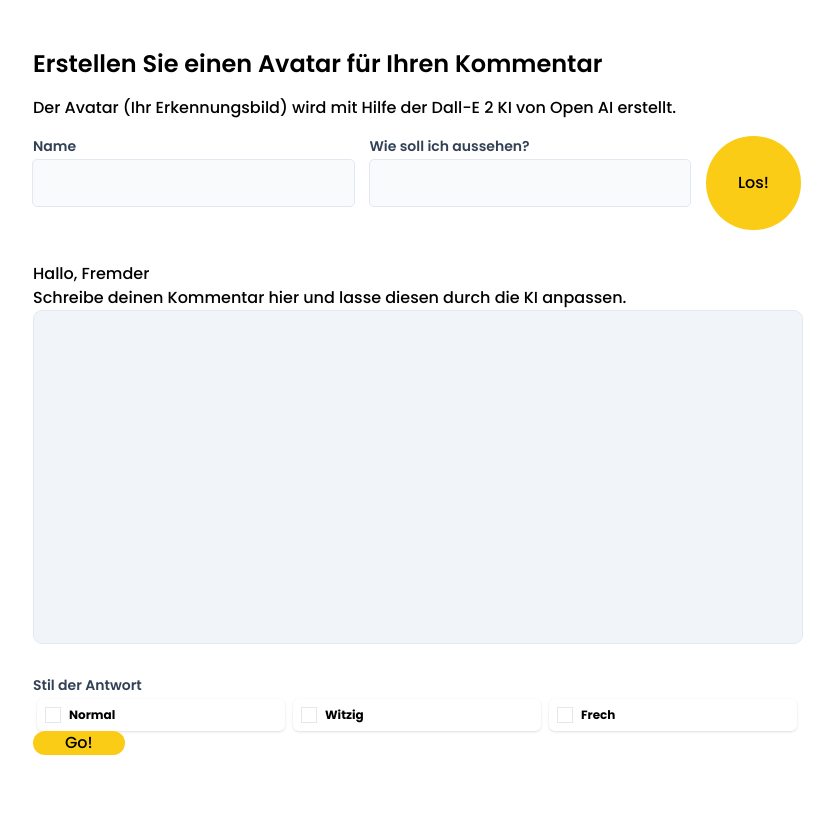
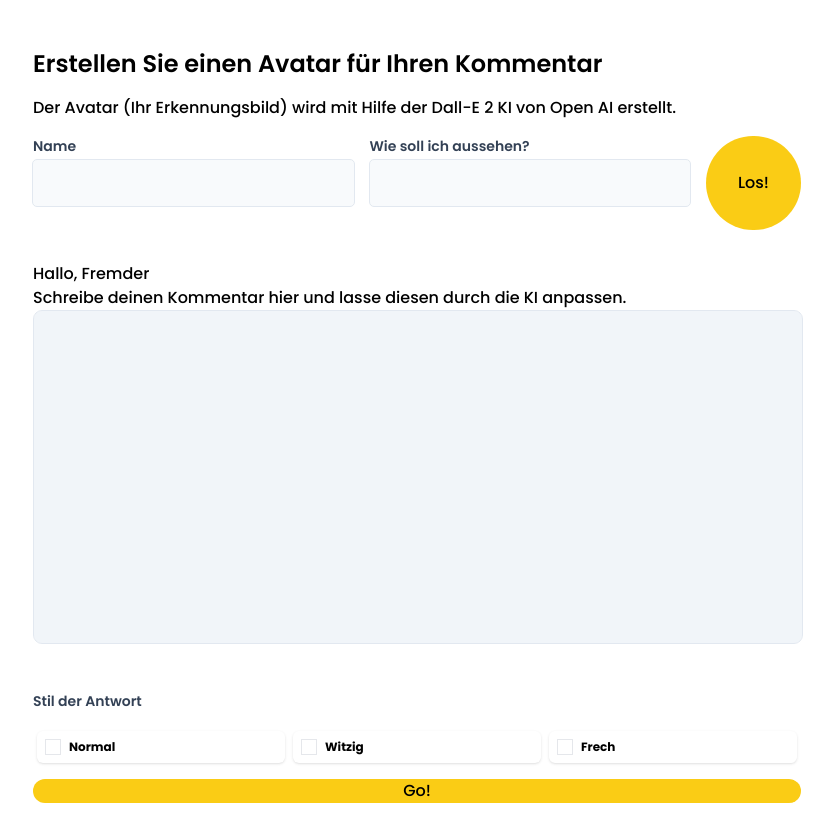
Before and after one commit to eoss-sh/gpt-next-std, a Next.js app: page / in a window 1280 px wide. Shown: the whole page, without its empty margins (223-1057 px from the left). Before the commit the page ends 800 px from the top, so only its background shows below. Built offline with nearby package versions, Linux system fonts and the light colour scheme.

Commit message:
small staling changes

```diff
--- a/src/components/answer.tsx
+++ b/src/components/answer.tsx
@@ -33,9 +33,9 @@ function handleChange(e: React.ChangeEvent<HTMLInputElement>) {
 }
 
 return (
-  <div className="container">
+  <div>
     <h1>Schreibe deinen Kommentar hier und lasse diesen durch die KI anpassen.</h1>
-    <form className="our-form" onSubmit={handleSubmit}>
+    <form className="flex flex-col gap-4" onSubmit={handleSubmit}>
       <Textarea onChange={handleChange} rows={10} value={prompt} />
       <RadioGroup
         options={[
@@ -60,7 +60,7 @@ return (
 
     {isLoading && <Loader />}
 
-    <div className="answer-area">{answer}</div>
+    <div className="answer-area mt-8">{answer}</div>
   </div>
 )
 }
--- a/src/pages/api/get-text.tsx
+++ b/src/pages/api/get-text.tsx
@@ -8,7 +8,7 @@ export default async function handler(req: any, res: any) {
   if (typeof req.body.prompt === "string") {
     const response = await openai.createCompletion({
       model: "text-davinci-003",
-      prompt: `Dies ist ein Kommentar zu einem Artikel zum Thema künstliche Intelligenz: ${req.body.prompt}. Bitte schreibe den KOmmentar um, optiere diesen und ergänze ihn mit hilfreichen Infos. Der Kommentar soll ${req.body.stil} geschrieben sein.}`,
+      prompt: `Dies ist ein Kommentar zu einem Artikel zum Thema künstliche Intelligenz: ${req.body.prompt}. Bitte schreibe den Kommentar um, optiere diesen und ergänze ihn mit hilfreichen Infos. Der Kommentar soll ${req.body.stil} geschrieben sein.}`,
       temperature: 0,
       max_tokens: 1000
     })
```
